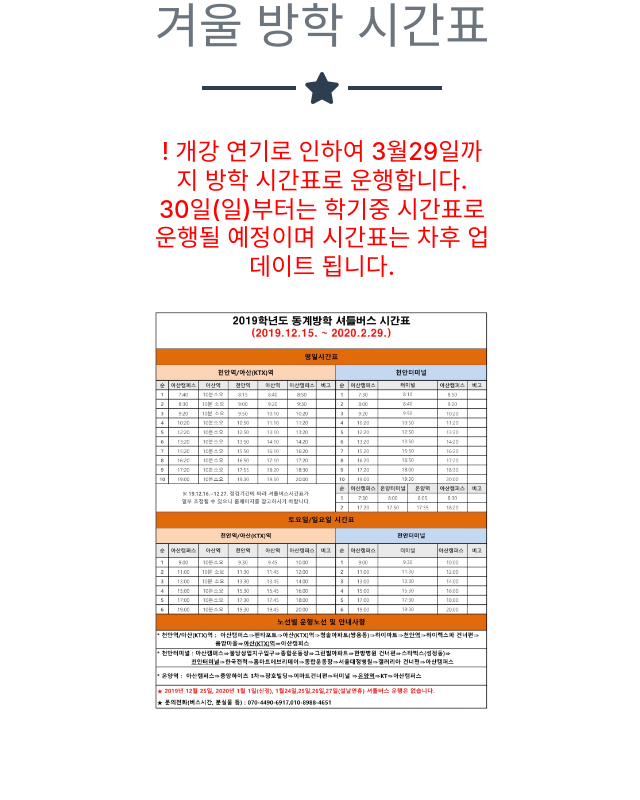
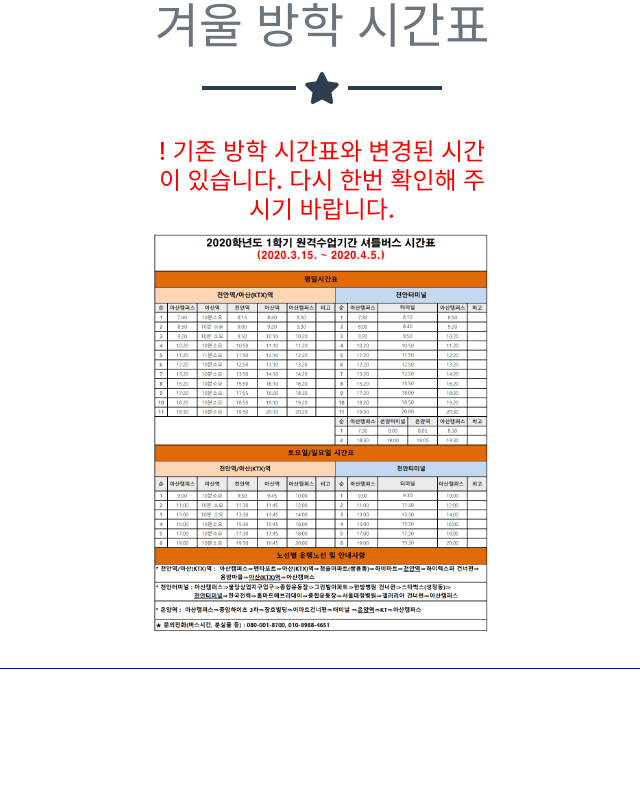
Before and after one commit to Sunmoonbus/sunmoonbus.github.io, a website with bundled scripts: page index.html in a window 1280 px wide. Shown: the part 840-1640 px from the top of the page, without its empty margins (318-958 px from the left). Built offline with nearby package versions, Linux system fonts and the light colour scheme.

Commit message:
시간표 변경으로 인한 교체

```diff
--- a/index.html
+++ b/index.html
@@ -86,8 +86,8 @@
               <i class="fas fa-search-plus fa-3x"></i>
             </div>
           </div>
-          <h4><font color = red>! 개강 연기로 인하여 3월29일까지 방학 시간표로 운행합니다.<br>30일(일)부터는 학기중 시간표로 운행될 예정이며 시간표는 차후 업데이트 됩니다.</font></h4>
-          <img class="img-fluid" src="img/timetable/wintervacation.jpg" alt="">
+          <h4><font color = red>! 기존 방학 시간표와 변경된 시간이 있습니다. 다시 한번 확인해 주시기 바랍니다.</font></h4>
+          <img class="img-fluid" src="img/timetable/wintervacation.png" alt="">
           <body oncontextmenu='return false' onselectstart='return false' ondragstart='return false' style="-webkit-touch-callout:none" >
         </a>
       </div>
@@ -280,9 +280,9 @@ data-full-width-responsive="true"></ins>
             <div class="col-lg-8 mx-auto">
               <h2 class="text-secondary text-uppercase mb-0">겨울 방학 시간표</h2>
               <hr class="star-dark mb-5">
-              <img class="img-fluid mb-5" src="img/timetable/wintervacation.jpg" alt="">
+              <img class="img-fluid mb-5" src="img/timetable/wintervacation.png" alt="">
               <body oncontextmenu='return false' onselectstart='return false' ondragstart='return false' style="-webkit-touch-callout:none">
-                <h4><font color = red>! 개강 연기로 인하여 3월29일까지 방학 시간표로 운행합니다.<br>30일(일)부터는 학기중 시간표로 운행될 예정이며 시간표는 차후 업데이트 됩니다.</font></h4>
+                <h4><font color = red>! 기존 방학 시간표와 변경된 시간이 있습니다. 다시 한번 확인해 주시기 바랍니다.</font></h4>
                 <a class="btn btn-primary btn-lg rounded-pill portfolio-modal-dismiss" href="#">
                   <script async src="https://pagead2.googlesyndication.com/pagead/js/adsbygoogle.js"></script>
                   <ins class="adsbygoogle"
```
Also changed, not shown: img/timetable/wintervacation.jpg (deleted), img/timetable/wintervacation.png (added), 3 other files.
